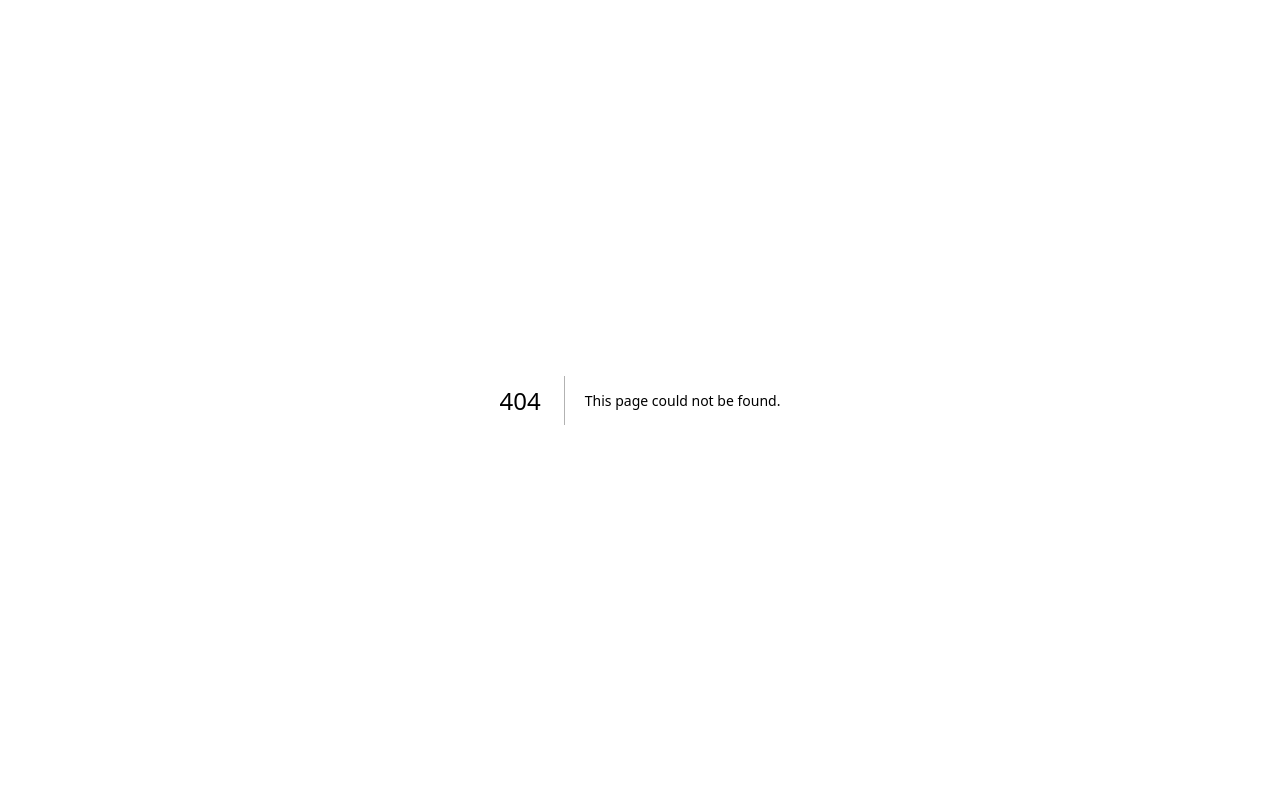
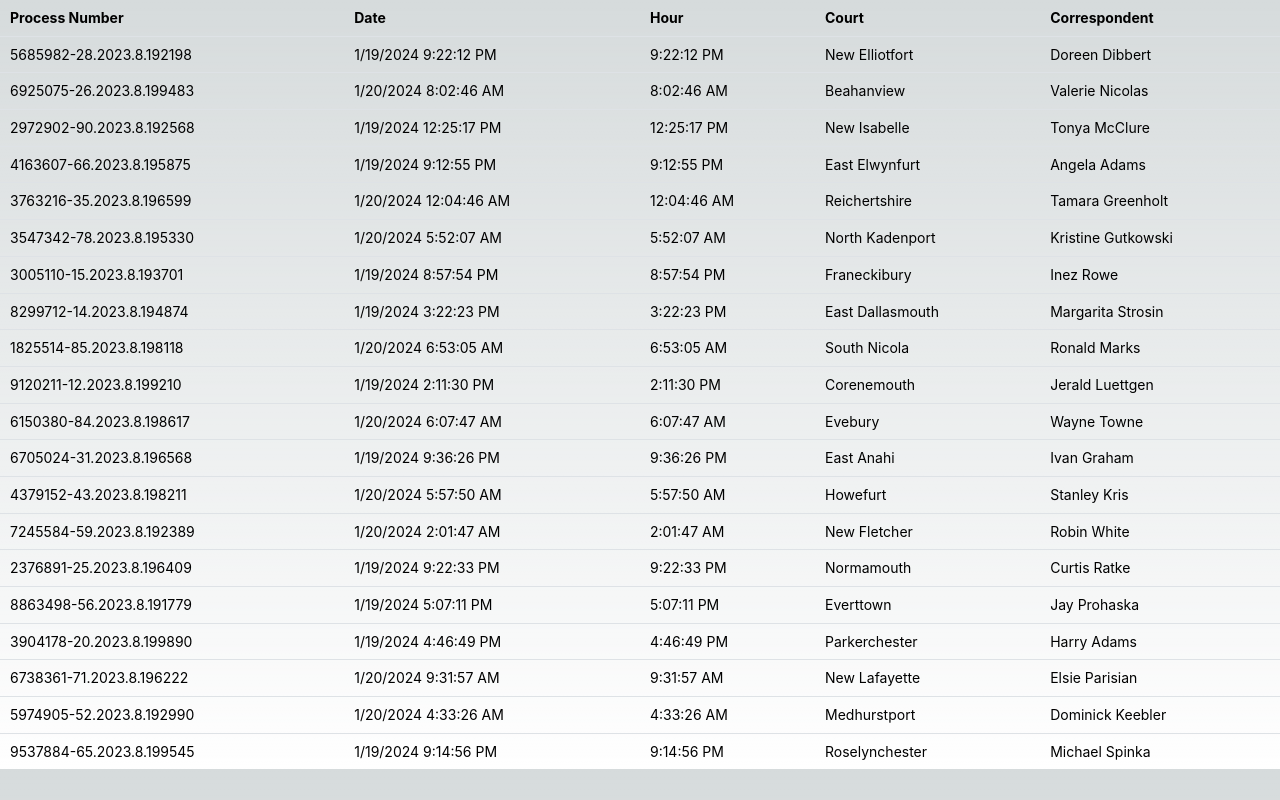
Before and after one commit to LucasLemaDev/VillemorAmaralChallenge, a Next.js app: page /table in a window 1280 px wide. Before the commit this address had no page. Built offline with nearby package versions, Linux system fonts and the light colour scheme.

Commit message:
Functionality added and fully working as specified in the email

```diff
--- /dev/null
+++ b/public/hearings.json
@@ -0,0 +1,122 @@
+[
+    {
+        "processNumber": "5685982-28.2023.8.192198",
+        "date": "1/19/2024 9:22:12 PM",
+        "court": "New Elliotfort",
+        "correspondent": "Doreen Dibbert"
+    },
+    {
+        "processNumber": "6925075-26.2023.8.199483",
+        "date": "1/20/2024 8:02:46 AM",
+        "court": "Beahanview",
+        "correspondent": "Valerie Nicolas"
+    },
+    {
+        "processNumber": "2972902-90.2023.8.192568",
+        "date": "1/19/2024 12:25:17 PM",
+        "court": "New Isabelle",
+        "correspondent": "Tonya McClure"
+    },
+    {
+        "processNumber": "4163607-66.2023.8.195875",
+        "date": "1/19/2024 9:12:55 PM",
+        "court": "East Elwynfurt",
+        "correspondent": "Angela Adams"
+    },
+    {
+        "processNumber": "3763216-35.2023.8.196599",
+        "date": "1/20/2024 12:04:46 AM",
+        "court": "Reichertshire",
+        "correspondent": "Tamara Greenholt"
+    },
+    {
+        "processNumber": "3547342-78.2023.8.195330",
+        "date": "1/20/2024 5:52:07 AM",
+        "court": "North Kadenport",
+        "correspondent": "Kristine Gutkowski"
+    },
+    {
+        "processNumber": "3005110-15.2023.8.193701",
+        "date": "1/19/2024 8:57:54 PM",
+        "court": "Franeckibury",
+        "correspondent": "Inez Rowe"
+    },
+    {
+        "processNumber": "8299712-14.2023.8.194874",
+        "date": "1/19/2024 3:22:23 PM",
+        "court": "East Dallasmouth",
+        "correspondent": "Margarita Strosin"
+    },
+    {
+        "processNumber": "1825514-85.2023.8.198118",
+        "date": "1/20/2024 6:53:05 AM",
+        "court": "South Nicola",
+        "correspondent": "Ronald Marks"
+    },
+    {
+        "processNumber": "9120211-12.2023.8.199210",
+        "date": "1/19/2024 2:11:30 PM",
+        "court": "Corenemouth",
+        "correspondent": "Jerald Luettgen"
+    },
+    {
+        "processNumber": "6150380-84.2023.8.198617",
+        "date": "1/20/2024 6:07:47 AM",
+        "court": "Evebury",
+        "correspondent": "Wayne Towne"
+    },
+    {
+        "processNumber": "6705024-31.2023.8.196568",
+        "date": "1/19/2024 9:36:26 PM",
+        "court": "East Anahi",
+        "correspondent": "Ivan Graham"
+    },
+    {
+        "processNumber": "4379152-43.2023.8.198211",
+        "date": "1/20/2024 5:57:50 AM",
+        "court": "Howefurt",
+        "correspondent": "Stanley Kris"
+    },
+    {
+        "processNumber": "7245584-59.2023.8.192389",
+        "date": "1/20/2024 2:01:47 AM",
+        "court": "New Fletcher",
+        "correspondent": "Robin White"
+    },
+    {
+        "processNumber": "2376891-25.2023.8.196409",
+        "date": "1/19/2024 9:22:33 PM",
+        "court": "Normamouth",
+        "correspondent": "Curtis Ratke"
+    },
+    {
+        "processNumber": "8863498-56.2023.8.191779",
+        "date": "1/19/2024 5:07:11 PM",
+        "court": "Everttown",
+        "correspondent": "Jay Prohaska"
+    },
+    {
+        "processNumber": "3904178-20.2023.8.199890",
+        "date": "1/19/2024 4:46:49 PM",
+        "court": "Parkerchester",
+        "correspondent": "Harry Adams"
+    },
+    {
+        "processNumber": "6738361-71.2023.8.196222",
+        "date": "1/20/2024 9:31:57 AM",
+        "court": "New Lafayette",
+        "correspondent": "Elsie Parisian"
+    },
+    {
+        "processNumber": "5974905-52.2023.8.192990",
+        "date": "1/20/2024 4:33:26 AM",
+        "court": "Medhurstport",
+        "correspondent": "Dominick Keebler"
+    },
+    {
+        "processNumber": "9537884-65.2023.8.199545",
+        "date": "1/19/2024 9:14:56 PM",
+        "court": "Roselynchester",
+        "correspondent": "Michael Spinka"
+    }
+]
--- /dev/null
+++ b/src/app/table/page.tsx
@@ -0,0 +1,58 @@
+"use client";
+import { Checkbox, Table } from '@mantine/core';
+import React from 'react';
+
+interface ITableDataProps {
+}
+
+type DataResponse = {
+   processNumber: string,
+   date: string,
+   court: string,
+   correspondent: string
+}
+
+const TableData: React.FunctionComponent<ITableDataProps> = (props) => {
+
+   const [data, setData] = React.useState<DataResponse[] | null>()
+
+   React.useEffect(() => {
+      fetch('./hearings.json')
+        .then((res) => res.json())
+        .then((data) => {
+          setData(data)
+        })
+    }, [])
+
+   const [selectedRows, setSelectedRows] = React.useState<number[]>([]);
+   const date = new Date();
+  return(
+   <Table>
+      <Table.Thead>
+        <Table.Tr>
+          <Table.Th>Process Number</Table.Th>
+          <Table.Th>Date</Table.Th>
+          <Table.Th>Hour</Table.Th>
+          <Table.Th>Court</Table.Th>
+          <Table.Th>Correspondent</Table.Th>
+        </Table.Tr>
+      </Table.Thead>
+      <Table.Tbody>
+         {
+            data ? data.map( (item , index) => (
+               <Table.Tr key={index}>
+                  <Table.Td>{item.processNumber}</Table.Td>
+                  <Table.Td>{item.date}</Table.Td>
+                  <Table.Td>{item.date.slice(10)}</Table.Td>
+                  <Table.Td>{item.court}</Table.Td>
+                  <Table.Td>{item.correspondent}</Table.Td>
+               </Table.Tr>
+           )) : (null
+           )
+         }
+      </Table.Tbody>
+    </Table>
+  ) ;
+};
+
+export default TableData;
```
Also changed, not shown: src/app/page.tsx (+5 -86 lines).
